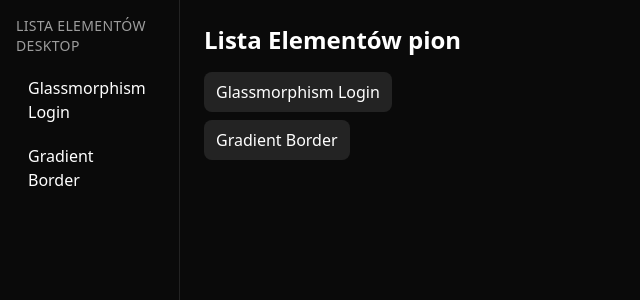
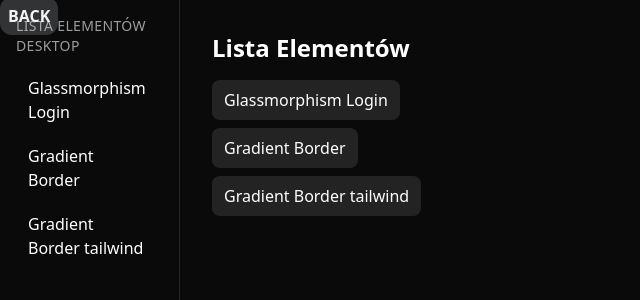
Before and after one commit to sabaudianin/my-elements, a React (Vite) app: page / in a window 1280 px wide. Shown: the top 300 px of the page, without its empty margins (0-640 px from the left). Built offline with nearby package versions, Linux system fonts and the light colour scheme.

Commit message:
convert gradient border element  to tailwind component, feat back button on maon

```diff
--- /dev/null
+++ b/src/components/GradientBorder/GradientBorderTailwind.tsx
@@ -0,0 +1,9 @@
+export const GradientBorderTailwind = () => {
+  return (
+    <section className="flex h-screen items-center justify-center bg-[#060606]">
+      <div className="relative z-0 flex h-[300px] w-[300px] items-center justify-center rounded-full before:absolute before:-inset-1 before:-z-10 before:animate-[gradient-move_30s_linear_infinite] before:rounded-full before:bg-[linear-gradient(45deg,_#22D3EE,_#06B6D4,_#3B82F6,_#8B5CF6,_#9333EA)] before:bg-[length:400%_400%] before:blur-[5px] before:content-['']">
+        <div className="h-[calc(100%-4px)] w-[calc(100%-4px)] rounded-full bg-[url('/avatarMini.jpg')] bg-cover" />
+      </div>
+    </section>
+  );
+};
--- a/src/elements/ElementsList/ElementsList.tsx
+++ b/src/elements/ElementsList/ElementsList.tsx
@@ -1,7 +1,7 @@
-import type { ReactNode } from 'react';
-import { GMInput } from '../../components/GlassMorphism-Input/GMInput';
-import { GradientBorder } from '../../components/GradientBorder/GradientBorder';
-
+import type { ReactNode } from "react";
+import { GMInput } from "../../components/GlassMorphism-Input/GMInput";
+import { GradientBorder } from "../../components/GradientBorder/GradientBorder";
+import { GradientBorderTailwind } from "../../components/GradientBorder/GradientBorderTailwind";
 export type List = {
   id: string;
   title: string;
@@ -9,6 +9,15 @@ export type List = {
 };
 
 export const LIST: List[] = [
-  { id: 'gm-input', title: 'Glassmorphism Login', element: <GMInput /> },
-  { id: 'gradient-border', title: 'Gradient Border', element: <GradientBorder /> },
+  { id: "gm-input", title: "Glassmorphism Login", element: <GMInput /> },
+  {
+    id: "gradient-border",
+    title: "Gradient Border",
+    element: <GradientBorder />,
+  },
+  {
+    id: "gradient-border-tailwind",
+    title: "Gradient Border tailwind",
+    element: <GradientBorderTailwind />,
+  },
 ];
--- a/src/layouts/AppLayout.tsx
+++ b/src/layouts/AppLayout.tsx
@@ -1,9 +1,18 @@
-import { NavLink, Outlet } from 'react-router-dom';
-import { LIST } from '../elements/ElementsList/ElementsList';
+import { NavLink, Outlet } from "react-router-dom";
+import { LIST } from "../elements/ElementsList/ElementsList";
 
 export default function AppLayout() {
   return (
     <section className="grid min-h-screen bg-neutral-950 text-white md:grid-cols-[180px_1fr]">
+      <nav className="absolute top-1 left-0 z-10">
+        <NavLink
+          to={`/`}
+          className="p-2 bg-gray-300/20 rounded-xl font-bold text-gray-100 "
+        >
+          BACK
+        </NavLink>
+      </nav>
+
       <aside className="hidden flex-col gap-2 border-r border-white/10 p-4 md:flex">
         <div className="mb-1 text-sm tracking-wide uppercase opacity-60">
           LISTA ELEMENTÓW Desktop
@@ -12,10 +21,10 @@ export default function AppLayout() {
           {LIST.map((el) => (
             <NavLink
               key={el.id}
-              to={`/elements/${el.id}`}
+              to={`/${el.id}`}
               className={({ isActive }) =>
                 `block rounded-lg px-3 py-2 transition hover:bg-white/10 ${
-                  isActive ? 'bg-white/15 ring-1 ring-white/20' : ''
+                  isActive ? "bg-white/15 ring-1 ring-white/20" : ""
                 }`
               }
             >
--- a/src/main.tsx
+++ b/src/main.tsx
@@ -1,7 +1,5 @@
 import { StrictMode } from 'react';
 import { createRoot } from 'react-dom/client';
-import React from 'react';
-import ReactDOM from 'react-dom/client';
 import { RouterProvider } from 'react-router-dom';
 
 import { router } from './router';
--- a/src/pages/Home.tsx
+++ b/src/pages/Home.tsx
@@ -1,15 +1,15 @@
-import { Link } from 'react-router-dom';
-import { LIST } from '../elements/ElementsList/ElementsList';
+import { Link } from "react-router-dom";
+import { LIST } from "../elements/ElementsList/ElementsList";
 
 export default function Home() {
   return (
-    <div className="p-6">
-      <h1 className="mb-4 text-2xl font-semibold">Lista Elementów pion</h1>
+    <div className="p-8">
+      <h1 className="mb-4 text-2xl font-semibold">Lista Elementów</h1>
       <ul className="space-y-2">
         {LIST.map((el) => (
           <li key={el.id}>
             <Link
-              to={`/elements/${el.id}`}
+              to={`/${el.id}`}
               className="inline-block rounded-lg bg-white/10 px-3 py-2 hover:bg-white/15"
             >
               {el.title}
--- a/src/router.tsx
+++ b/src/router.tsx
@@ -5,7 +5,7 @@ import NotFound from './pages/NotFound';
 import { LIST } from './elements/ElementsList/ElementsList';
 
 const listRoutes = LIST.map((el) => ({
-  path: `/elements/${el.id}`,
+  path: `/${el.id}`,
   element: el.element,
 }));
 
```
Also changed, not shown: 1 other file (tests, documents, lock files or other folders).
